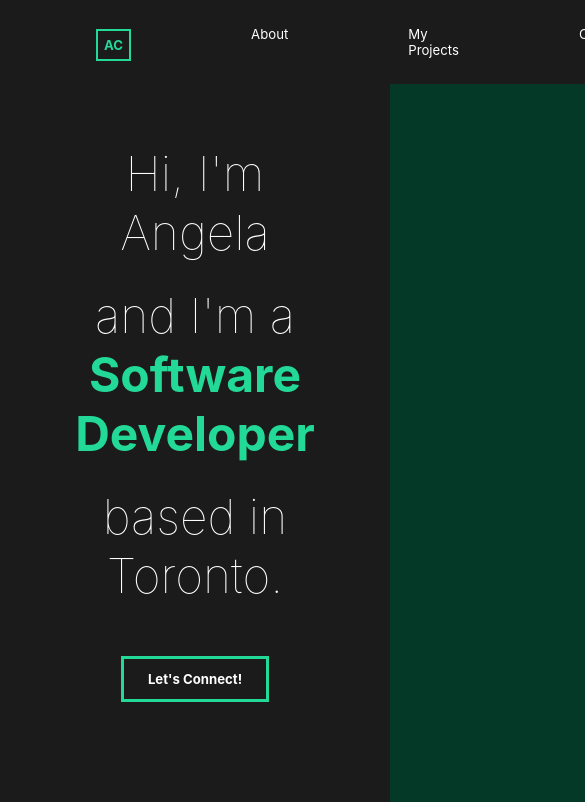
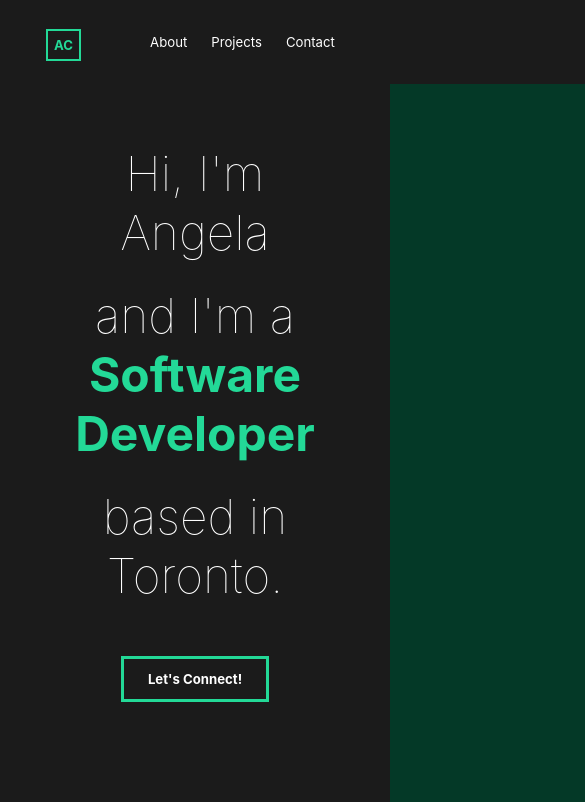
Before and after one commit to angelamchoi/portfolio, a React (Create React App) app: page / in a window 390 px wide. Shown: the top 802 px of the page, 585 px wide, since content can reach past the window. Built offline with nearby package versions, Linux system fonts and the light colour scheme.

Commit message:
fixed navbar for mobile

```diff
--- a/src/components/Nav.js
+++ b/src/components/Nav.js
@@ -18,7 +18,6 @@ ul {
 }
 h1 {
   font-size: 1.8rem;
-  /* font-weight: lighter; */
 }
 li {
   padding-left: 10rem;
@@ -28,16 +27,27 @@ li {
   color: #23d997;
   border: solid 2px #23d997;
   padding: 0.5rem;
+}
 
+@media (max-width: 400px) {
+  li {
+    padding-left: 2rem;
+  }
+
+  #logo {
+    margin-right: 45px;
+    margin-left: -50px;
+  }
 }
 `
+
 const Nav = () => {
   return(
     <StyledNav>
       <h1><a id="logo"href="/">AC</a></h1>
       <ul>
         <li><a href="/aboutme">About</a></li>
-        <li><a href="/work">My Projects</a></li>
+        <li><a href="/work">Projects</a></li>
         <li><a href="/contact">Contact</a></li>
       </ul>
     </StyledNav>
```
